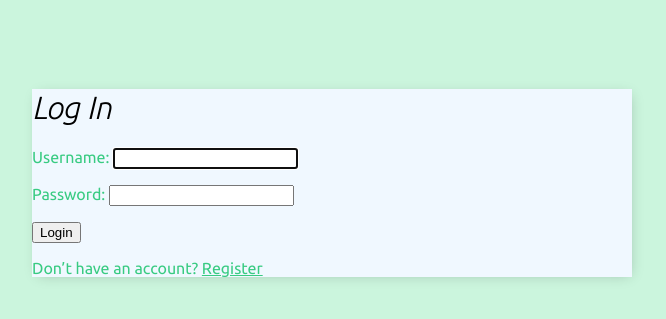
After one commit to SebastianH03/To-do-App-Django, a Django app: page /login/ in a window 1280 px wide. The commit adds this page. Shown: the top 319 px of the page, without its empty margins (308-974 px from the left). Run offline with Django 5.2, Linux system fonts and the light colour scheme.

Commit message:
Singup, login and user managment completed. In Addition, basic styles for most of the pages.

```diff
--- a/src/project/base/templates/base/detailed_task.html
+++ b/src/project/base/templates/base/detailed_task.html
@@ -1,6 +1,9 @@
+{% extends 'base/index.html' %}
+{% block content %}
 <h1>Tasks: {{task}}</h1>
 
 <p>ID: {{ task.id }}</p>
 <p>Completed: {{ task.completed }}</p>
 
 <a href="{% url 'pending' %}">Back</a>
+{% endblock content %}
--- /dev/null
+++ b/src/project/base/templates/base/index.html
@@ -0,0 +1,56 @@
+<!DOCTYPE html>
+<html lang="en">
+<head>
+  <meta charset="UTF-8">
+  <title>Pending Tasks</title>
+  <link rel="preconnect" href="https://fonts.googleapis.com">
+  <link rel="preconnect" href="https://fonts.gstatic.com" crossorigin>
+  <link href="https://fonts.googleapis.com/css2?family=Ubuntu:ital,wght@0,300;0,400;0,500;0,700;1,300;1,400;1,500;1,700&display=swap" rel="stylesheet">
+  <style>
+    body {
+      background-color: #cbf5dd;
+      font-family: "Ubuntu", sans-serif;
+      padding-top: 60px;
+    }
+    .container{
+      max-width: 600px;
+      margin: auto;
+      background-color: aliceblue;
+      -webkit-box-shadow: 2px 2px 13px -4px rgba(0, 0, 0, 0.21);
+      box-shadow: 2px 2px 13px -4px rgba(0, 0, 0, 0.21);
+    }
+
+    h1,
+    h2,
+    h3,
+    h4,
+    h5,
+    h6 {
+      font-family: "Ubuntu", sans-serif;
+      font-weight: 300;
+      font-style: italic;
+    }
+
+    a,
+    p {
+      color: #38cb82
+    }
+
+    .top-bar{
+      display: flex;
+      justify-content: space-between;
+      color: aliceblue;
+      padding: 10px;
+      border-radius: 5px 5px 0 0;
+      background: linear-gradient(90deg, #cbf5dd 0%, #198450 100%);
+    }
+  </style>
+</head>
+<body>
+  <div class="container">
+    {% block content %}
+
+    {% endblock content %}
+  </div>
+</body>
+</html>
--- /dev/null
+++ b/src/project/base/templates/base/login.html
@@ -0,0 +1,12 @@
+{% extends 'base/index.html' %}
+{% block content %}
+<h1>Log In</h1>
+
+<form method="POST">
+    {% csrf_token %}
+    {{form.as_p}}
+    <input type="submit" value="Login">
+</form>
+
+<p>Don’t have an account? <a href="{% url 'register' %}">Register</a></p>
+{% endblock content %}
--- a/src/project/base/templates/base/task_delete.html
+++ b/src/project/base/templates/base/task_delete.html
@@ -1,6 +1,9 @@
+{% extends 'base/index.html' %}
+{% block content %}
 <a href="{% url 'pending' %}">Back</a>
 <form method="POST" >
     {% csrf_token %}
     <p>Are you sure you want to delete this task? "{{task}}"</p>
     <input type="submit" value="Delete">
 </form>
+{% endblock content %}
--- a/src/project/base/templates/base/task_form.html
+++ b/src/project/base/templates/base/task_form.html
@@ -1,3 +1,5 @@
+{% extends 'base/index.html' %}
+{% block content %}
 <h1>Task Form</h1>
 <a href="{% url 'pending' %}">Back</a>
 
@@ -6,3 +8,4 @@
     {{form.as_p}}
     <input type="submit" value="Send">
 </form>
+{% endblock content %}
--- a/src/project/base/templates/base/task_update.html
+++ b/src/project/base/templates/base/task_update.html
@@ -1,3 +1,5 @@
+{% extends 'base/index.html' %}
+{% block content %}
 <h1>Update Task</h1>
 <a href="{% url 'pending' %}">Back</a>
 <form method="POST" action="">
@@ -5,3 +7,4 @@
     {{form.as_p}}
     <input type="submit" value="Send">
 </form>
+{% endblock content %}
--- a/src/project/base/urls.py
+++ b/src/project/base/urls.py
@@ -1,7 +1,11 @@
 from django.urls import path
-from .views import PendingTasks, DetailedTask, CreateTask, UpdateTask, DeleteTask
+from .views import PendingTasks, DetailedTask, CreateTask, UpdateTask, DeleteTask, Login, Register
+from django.contrib.auth.views import LogoutView
 
 urlpatterns = [path('', PendingTasks.as_view(), name='pending'),
+               path('login/', Login.as_view(), name='login'),
+               path('register/', Register.as_view(), name='register'),
+               path('logout/', LogoutView.as_view(next_page='login'), name='logout'),
                path('detailed/<int:pk>', DetailedTask.as_view(), name='detailed'),
                path('create/', CreateTask.as_view(), name='create'),
                path('update/<int:pk>', UpdateTask.as_view(), name='update'),
--- a/src/project/base/views.py
+++ b/src/project/base/views.py
@@ -1,35 +1,79 @@
-from django.shortcuts import render
+from django.shortcuts import render, redirect
 from django.views.generic.list import ListView
 from django.views.generic.detail import DetailView
-from django.views.generic.edit import CreateView, UpdateView, DeleteView
+from django.views.generic.edit import CreateView, UpdateView, DeleteView, FormView
+from django.contrib.auth.forms import UserCreationForm
+from django.contrib.auth import login
+from django.contrib.auth.views import LoginView
+from django.contrib.auth.mixins import LoginRequiredMixin
 from django.urls import reverse_lazy
-
 from .models import Task
 
-class PendingTasks(ListView):
+class Login(LoginView):
+    template_name = 'base/login.html'
+    fields = '__all__'
+    redirect_authenticated_user = True
+
+    def get_success_url(self):
+        return reverse_lazy('pending')
+
+class Register(FormView):
+    template_name = 'base/register.html'
+    form_class = UserCreationForm
+    redirect_authenticated_user = True
+    success_url = reverse_lazy('pending')
+
+    def form_valid(self, form):
+        user = form.save()
+        if user is not None:
+            login(self.request, user)
+        return super(Register, self).form_valid(form)
+
+    def get(self, *args, **kwargs):
+        if self.request.user.is_authenticated:
+            return redirect('pending')
+        return super(Register, self).get(*args, **kwargs)
+
+class PendingTasks(LoginRequiredMixin, ListView):
     model = Task
     context_object_name = 'tasks'
 
-class DetailedTask(DetailView):
+    def get_context_data(self, **kwargs):
+        context = super().get_context_data(**kwargs)
+        context['tasks'] = context['tasks'].filter(user=self.request.user)
+        context['count'] = context['tasks'].filter(completed=False).count()
+
+        search_value = self.request.GET.get('search-area') or ''
+        if search_value:
+            context['tasks'] = context['tasks'].filter(title__icontains=search_value)
+
+        context['search_value'] = search_value
+        return context
+
+class DetailedTask(LoginRequiredMixin, DetailView):
     model = Task
     template_name = 'base/detailed_task.html'
     context_object_name = 'task'
 
-class CreateTask(CreateView):
+class CreateTask(LoginRequiredMixin, CreateView):
     model = Task
-    fields = '__all__'
+    fields = ['title', 'description', 'completed']
+    success_url = reverse_lazy('pending')
     template_name = 'base/task_form.html'
     context_object_name = 'task'
-    success_url = reverse_lazy('pending')
 
-class UpdateTask(UpdateView):
+    def form_valid(self, form):
+        form.instance.user = self.request.user
+        return super(CreateTask, self).form_valid(form)
+
+class UpdateTask(LoginRequiredMixin, UpdateView):
     model = Task
-    fields = '__all__'
+    fields = ['title', 'description', 'completed']
     template_name = 'base/task_update.html'
     context_object_name = 'task'
     success_url = reverse_lazy('pending')
 
-class DeleteTask(DeleteView):
+class DeleteTask(LoginRequiredMixin, DeleteView):
     model = Task
     template_name = 'base/task_delete.html'
     context_object_name = 'task'
--- a/src/project/project/settings.py
+++ b/src/project/project/settings.py
@@ -99,6 +99,7 @@ USE_I18N = True
 
 USE_TZ = True
 
+LOGIN_URL = '/login'
 
 # Static files (CSS, JavaScript, Images)
 # https://docs.djangoproject.com/en/6.0/howto/static-files/
```
Also changed, not shown: src/project/base/templates/base/register.html (added, +12 -0 lines), src/project/base/templates/base/task_list.html (+28 -3 lines).
